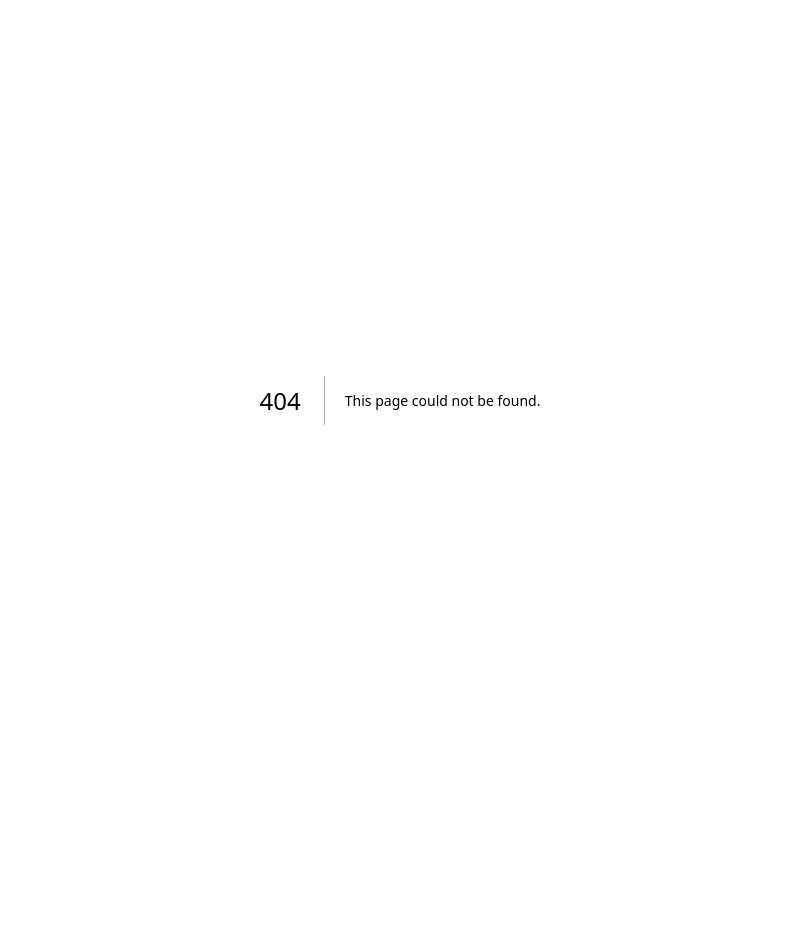
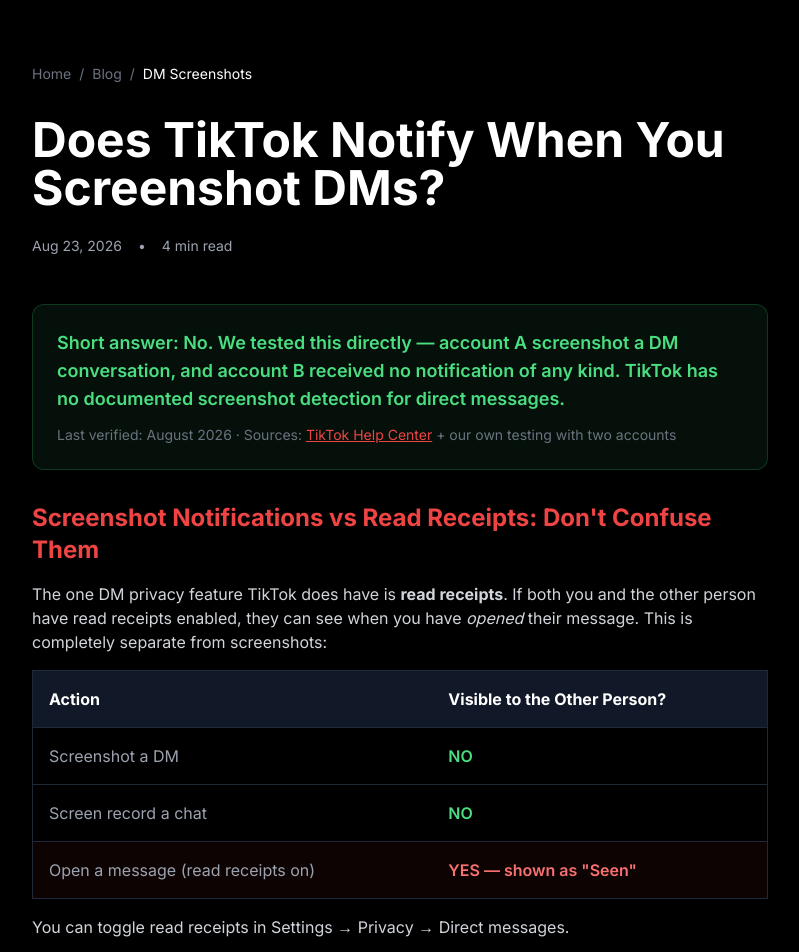
Before and after one commit to wuzesh-art/media-backup, a Next.js app: page /blog/does-tiktok-notify-screenshot-dms in a window 1280 px wide. Before the commit this address had no page. Shown: the top 952 px of the page, without its empty margins (240-1039 px from the left). Before the commit the page ends 800 px from the top, so only its background shows below. Built offline with nearby package versions, Linux system fonts and the light colour scheme.

Commit message:
Create blog post on TikTok screenshot notifications
Added a new blog post about TikTok's screenshot notification policy for direct messages, including metadata and structured data for SEO.

```diff
--- /dev/null
+++ b/src/app/blog/does-tiktok-notify-screenshot-dms/page.tsx
@@ -0,0 +1,178 @@
+/* eslint-disable react/no-unescaped-entities */
+
+import type { Metadata } from "next";
+
+export const metadata: Metadata = {
+  title: "Does TikTok Notify When You Screenshot DMs? (2026)",
+  description: "No — TikTok sends no notification when you screenshot direct messages. Read receipts are a separate feature. Tested with two accounts, verified August 2026.",
+  keywords: [
+    "does tiktok notify screenshot messages",
+    "does tiktok notify screenshots in chat",
+    "can you screenshot tiktok dms",
+    "does tiktok show if you screenshot a chat",
+    "can people see if you screenshot tiktok messages",
+  ],
+  openGraph: {
+    title: "Does TikTok Notify When You Screenshot DMs? (2026)",
+    description: "DM screenshots are invisible — but read receipts are not. Verified August 2026.",
+    type: "article",
+    url: "https://short.videodownloaderai.com/blog/does-tiktok-notify-screenshot-dms",
+    publishedTime: "2026-08-23",
+  },
+};
+
+export default function BlogPost() {
+  const articleSchema = {
+    "@context": "https://schema.org",
+    "@type": "Article",
+    headline: "Does TikTok Notify When You Screenshot DMs? (2026)",
+    author: { "@type": "Organization", name: "VideoDownloaderAI" },
+    publisher: {
+      "@type": "Organization",
+      name: "VideoDownloaderAI",
+      logo: { "@type": "ImageObject", url: "https://short.videodownloaderai.com/og-image.png" },
+    },
+    datePublished: "2026-08-23",
+    dateModified: "2026-08-23",
+  };
+
+  const faqSchema = {
+    "@context": "https://schema.org",
+    "@type": "FAQPage",
+    mainEntity: [
+      {
+        "@type": "Question",
+        name: "Does TikTok notify when you screenshot DMs?",
+        acceptedAnswer: {
+          "@type": "Answer",
+          text: "No. Based on our two-account testing (verified August 2026), TikTok sends no notification when someone screenshots a direct message conversation. TikTok has no documented screenshot detection for DMs.",
+        },
+      },
+      {
+        "@type": "Question",
+        name: "Does TikTok show if you screenshot a chat?",
+        acceptedAnswer: {
+          "@type": "Answer",
+          text: "No. There is no screenshot indicator, log, or warning in TikTok chats as of August 2026.",
+        },
+      },
+      {
+        "@type": "Question",
+        name: "Can people see if you screenshot TikTok messages?",
+        acceptedAnswer: {
+          "@type": "Answer",
+          text: "No. The other person receives no alert. The only related feature is read receipts, which show that you opened a message — not that you screenshot it.",
+        },
+      },
+      {
+        "@type": "Question",
+        name: "Does TikTok have screenshot notifications like Snapchat?",
+        acceptedAnswer: {
+          "@type": "Answer",
+          text: "No. Unlike Snapchat or Instagram's vanish mode, TikTok DMs have no disappearing message mode and no screenshot alerts as of August 2026.",
+        },
+      },
+    ],
+  };
+
+  return (
+    <main className="min-h-screen bg-black text-white">
+      <script
+        type="application/ld+json"
+        dangerouslySetInnerHTML={{ __html: JSON.stringify(articleSchema) }}
+      />
+      <script
+        type="application/ld+json"
+        dangerouslySetInnerHTML={{ __html: JSON.stringify(faqSchema) }}
+      />
+
+      <div className="container mx-auto px-4 py-16 max-w-3xl">
+        <nav className="text-sm text-gray-500 mb-8">
+          <a href="/" className="hover:text-white">Home</a>
+          <span className="mx-2">/</span>
+          <a href="/blog" className="hover:text-white">Blog</a>
+          <span className="mx-2">/</span>
+          <span className="text-white">DM Screenshots</span>
+        </nav>
+
+        <article>
+          <header className="mb-12">
+            <h1 className="text-4xl md:text-5xl font-bold mb-6">
+              Does TikTok Notify When You Screenshot DMs?
+            </h1>
+            <div className="flex items-center gap-4 text-gray-400 text-sm">
+              <span>Aug 23, 2026</span>
+              <span>•</span>
+              <span>4 min read</span>
+            </div>
+          </header>
+
+          <div className="bg-green-900/20 border border-green-800/50 rounded-xl p-6 mb-8">
+            <p className="text-lg text-green-400 font-semibold">
+              Short answer: No. We tested this directly — account A screenshot a DM conversation, and account B received no notification of any kind. TikTok has no documented screenshot detection for direct messages.
+            </p>
+            <p className="text-gray-500 text-sm mt-3">
+              Last verified: August 2026 · Sources: <a href="https://support.tiktok.com" className="text-red-500 underline" target="_blank" rel="noopener">TikTok Help Center</a> + our own testing with two accounts
+            </p>
+          </div>
+
+          <section className="mb-12">
+            <h2 className="text-2xl font-bold mb-4 text-red-500">Screenshot Notifications vs Read Receipts: Don't Confuse Them</h2>
+            <p className="text-gray-300 mb-4">
+              The one DM privacy feature TikTok does have is <strong>read receipts</strong>. If both you and the other person have read receipts enabled, they can see when you have <em>opened</em> their message. This is completely separate from screenshots:
+            </p>
+            <table className="w-full text-left border border-gray-800 rounded-xl">
+              <thead>
+                <tr className="bg-gray-900">
+                  <th className="p-4 border-b border-gray-800">Action</th>
+                  <th className="p-4 border-b border-gray-800">Visible to the Other Person?</th>
+                </tr>
+              </thead>
+              <tbody className="text-gray-400">
+                <tr className="border-b border-gray-800">
+                  <td className="p-4">Screenshot a DM</td>
+                  <td className="p-4 text-green-400 font-semibold">NO</td>
+                </tr>
+                <tr className="border-b border-gray-800">
+                  <td className="p-4">Screen record a chat</td>
+                  <td className="p-4 text-green-400 font-semibold">NO</td>
+                </tr>
+                <tr className="bg-red-900/10">
+                  <td className="p-4">Open a message (read receipts on)</td>
+                  <td className="p-4 text-red-400 font-semibold">YES — shown as "Seen"</td>
+                </tr>
+              </tbody>
+            </table>
+            <p className="text-gray-300 mt-4">
+              You can toggle read receipts in Settings → Privacy → Direct messages.
+            </p>
+          </section>
+
+          <section className="mb-12">
+            <h2 className="text-2xl font-bold mb-4 text-red-500">Does TikTok Have Disappearing Messages?</h2>
+            <p className="text-gray-300">
+              <strong>No.</strong> Unlike Snapchat or Instagram's vanish mode, TikTok DMs have no ephemeral message mode — and therefore no screenshot alerts tied to one. Messages stay in the chat until someone manually deletes them, and capturing them produces no notification. As of August 2026, TikTok has not documented any such feature.
+            </p>
+          </section>
+
+          <section className="mb-12">
+            <h2 className="text-2xl font-bold mb-4 text-red-500">What About Photos and Videos Sent in DMs?</h2>
+            <p className="text-gray-300">
+              The same applies. In our testing, screenshotting media shared inside a TikTok chat produced no notification on the sender's side. This could change if TikTok introduces a disappearing-media feature in the future — we re-test after major app updates.
+            </p>
+          </section>
+
+          <div className="mt-12 bg-gray-900/30 border border-gray-800 rounded-xl p-6">
+            <h3 className="font-bold mb-4">Related Guides</h3>
+            <div className="space-y-3">
+              <a href="/blog/does-tiktok-notify-screenshot" className="block text-red-500 hover:text-red-400">Does TikTok Notify Screenshots? (Full Breakdown) →</a>
+              <a href="/blog/does-tiktok-notify-screenshot-story" className="block text-red-500 hover:text-red-400">Does TikTok Notify Story Screenshots? →</a>
+              <a href="/blog/tiktok-privacy-guide-complete" className="block text-red-500 hover:text-red-400">Complete TikTok Privacy Guide →</a>
+              <a href="/faq" className="block text-red-500 hover:text-red-400">Full FAQ →</a>
+            </div>
+          </div>
+        </article>
+      </div>
+    </main>
+  );
+}
```
